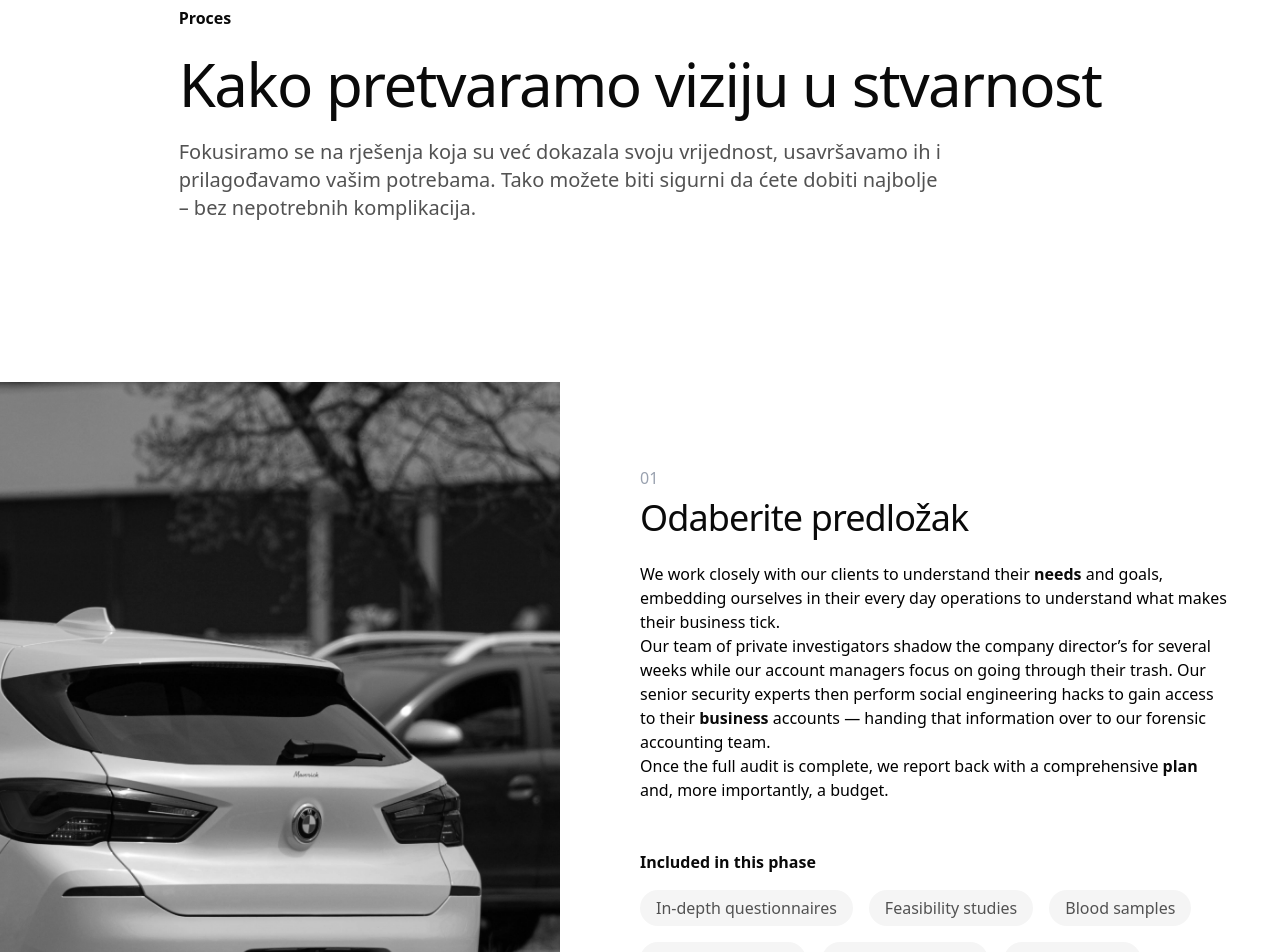
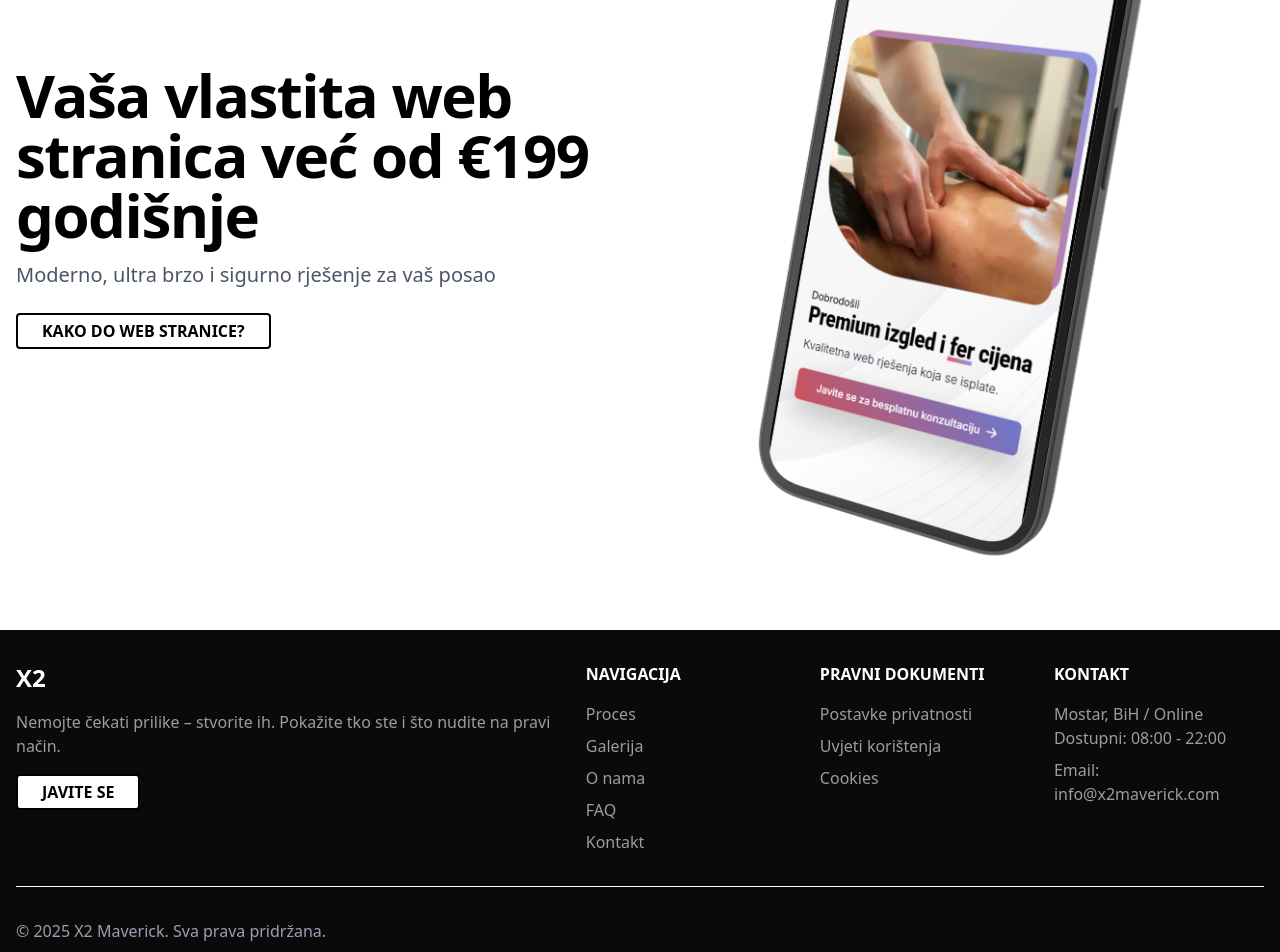
Before and after one commit to maverickcro/x2maverick., a Next.js app: page / in a window 1280 px wide. Shown: the part 260-1212 px from the top of the page. Built offline with nearby package versions, Linux system fonts and the light colour scheme.

Commit message:
Hero page, redid links and routing

```diff
--- a/app/components/NavControls.js
+++ b/app/components/NavControls.js
@@ -22,18 +22,19 @@ export default function NavControls({ isNavOpen, setIsNavOpen }) {
         </Link>
       </div>
       {/* napravi komponentu od ovog buttona */}
-
-      <motion.div
-        initial={{ opacity: 0 }}
-        animate={{ opacity: 1 }}
-        exit={{ opacity: 0 }}
-        transition={{ duration: 0.5, ease: "easeInOut" }}
-        className="absolute top-6 right-25 z-30"
-      >
-        <button className="rounded-sm border-2 border-double border-black bg-white px-6 py-1 font-bold uppercase text-black transition-all duration-300 hover:translate-x-[-4px] hover:translate-y-[-4px] hover:rounded-md hover:shadow-[4px_4px_0px_black] active:translate-x-[0px] active:translate-y-[0px] active:rounded-2xl active:shadow-none">
+      <Link href="/kontakt" passHref legacyBehavior>
+        <motion.a
+          initial={{ opacity: 0 }}
+          animate={{ opacity: 1 }}
+          exit={{ opacity: 0 }}
+          transition={{ duration: 0.5, ease: "easeInOut" }}
+          className="absolute top-6 right-25 z-30 inline-block max-w-fit rounded-sm border-2 border-double border-black bg-white px-6 py-1 font-bold uppercase text-black transition-all duration-300
+              hover:-translate-x-1 hover:-translate-y-1 hover:rounded-md hover:shadow-[4px_4px_0px_black]
+              active:translate-x-0 active:translate-y-0 active:rounded-2xl active:shadow-none"
+        >
           Javite se
-        </button>
-      </motion.div>
+        </motion.a>
+      </Link>
 
       <div className="absolute top-3 right-3 z-30">
         <AnimatedHamburgerButton
--- a/app/page.js
+++ b/app/page.js
@@ -1,110 +1,44 @@
+"use client";
 import Image from "next/image";
+import Link from "next/link";
+import { motion } from "framer-motion";
 export default function Home() {
   return (
-    <main className="w-full flex-auto min-h-screen  flex flex-col bg-white text-black p-4">
-      <div className="mx-auto max-w-7xl px-6 lg:px-8 mt-24 sm:mt-32 lg:mt-40">
-        <div className="mx-auto max-w-2xl lg:max-w-none">
-          <div style={{ opacity: "1", transform: "none" }}>
-            <h1>
-              <span className="block font-display text-base font-semibold text-neutral-950">
-                Proces
-              </span>
-              <span className="sr-only"> - </span>
-              <span className="mt-6 block max-w-5xl font-display text-5xl font-medium tracking-tight [text-wrap:balance] text-neutral-950 sm:text-6xl">
-                Kako pretvaramo viziju u stvarnost
-              </span>
-            </h1>
-            <div className="mt-6 max-w-3xl text-xl text-neutral-600">
-              <p>
-                Fokusiramo se na rješenja koja su već dokazala svoju vrijednost,
-                usavršavamo ih i prilagođavamo vašim potrebama. Tako možete biti
-                sigurni da ćete dobiti najbolje – bez nepotrebnih komplikacija.
-              </p>
-            </div>
-          </div>
+    <main className="w-full min-h-screen flex flex-col bg-white text-black p-4">
+      <section className="max-w-7xl mx-auto flex flex-col md:flex-row items-center">
+        <div className="flex flex-col md:w-1/2 mt-[5rem] md:mt-0">
+          <h1 className="text-4xl sm:text-5xl lg:text-6xl font-bold tracking-tight mb-4">
+            Vaša vlastita web stranica već od €199 godišnje
+          </h1>
+          <span className="text-lg sm:text-xl text-gray-600">
+            Moderno, ultra brzo i sigurno rješenje za vaš posao
+          </span>
+          <Link href="/proces" passHref legacyBehavior>
+            <motion.a
+              initial={{ opacity: 0 }}
+              animate={{ opacity: 1 }}
+              exit={{ opacity: 0 }}
+              transition={{ duration: 0.5, ease: "easeInOut" }}
+              className="inline-block max-w-fit my-6 rounded-sm border-2 border-double border-black bg-white px-6 py-1 font-bold uppercase text-black transition-all duration-300
+              hover:-translate-x-1 hover:-translate-y-1 hover:rounded-md hover:shadow-[4px_4px_0px_black]
+              active:translate-x-0 active:translate-y-0 active:rounded-2xl active:shadow-none"
+            >
+              Kako do web stranice?
+            </motion.a>
+          </Link>
         </div>
-      </div>
-      <div className="mt-24 space-y-24 [counter-reset:section] sm:mt-32 sm:space-y-32 lg:mt-40 lg:space-y-40">
-        <div className="mx-auto max-w-7xl px-6 lg:px-8 group/section [counter-increment:section]">
-          <div className="mx-auto max-w-2xl lg:max-w-none">
-            <div className="lg:flex lg:items-center lg:justify-end lg:gap-x-8 lg:group-even/section:justify-start xl:gap-x-20">
-              <div className="flex justify-center">
-                <div className="w-full flex-none sm:w-[45rem]">
-                  <div className="justify-center lg:justify-end lg:group-even/section:justify-start relative flex aspect-719/680 w-full grayscale">
-                    <Image
-                      src="/auto1.jpg"
-                      alt="Auto"
-                      layout="fill"
-                      objectFit="cover"
-                    />
-                  </div>
-                </div>
-              </div>
-              <div className="mt-12 lg:mt-0 lg:w-[37rem] lg:flex-none lg:group-even/section:order-first">
-                <div>
-                  <span className="text-gray-400">01</span>
-                  <h2 className="mt-2 font-display text-3xl font-medium tracking-tight text-neutral-950 sm:text-4xl">
-                    Odaberite predložak
-                  </h2>
-                  <div className="mt-6">
-                    <p>
-                      We work closely with our clients to understand their{" "}
-                      <strong className="font-semibold text-neutral-950">
-                        needs
-                      </strong>{" "}
-                      and goals, embedding ourselves in their every day
-                      operations to understand what makes their business tick.
-                    </p>
-                    <p>
-                      Our team of private investigators shadow the company
-                      director’s for several weeks while our account managers
-                      focus on going through their trash. Our senior security
-                      experts then perform social engineering hacks to gain
-                      access to their{" "}
-                      <strong className="font-semibold text-neutral-950">
-                        business
-                      </strong>{" "}
-                      accounts — handing that information over to our forensic
-                      accounting team.
-                    </p>
-                    <p>
-                      Once the full audit is complete, we report back with a
-                      comprehensive{" "}
-                      <strong className="font-semibold text-neutral-950">
-                        plan
-                      </strong>{" "}
-                      and, more importantly, a budget.
-                    </p>
-                  </div>
-                  <h3 className="mt-12 font-display text-base font-semibold text-neutral-950">
-                    Included in this phase
-                  </h3>
-                  <ul role="list" className="mt-4 flex flex-wrap gap-4">
-                    <li className="rounded-full bg-neutral-100 px-4 py-1.5 text-base text-neutral-600">
-                      In-depth questionnaires
-                    </li>
-                    <li className="rounded-full bg-neutral-100 px-4 py-1.5 text-base text-neutral-600">
-                      Feasibility studies
-                    </li>
-                    <li className="rounded-full bg-neutral-100 px-4 py-1.5 text-base text-neutral-600">
-                      Blood samples
-                    </li>
-                    <li className="rounded-full bg-neutral-100 px-4 py-1.5 text-base text-neutral-600">
-                      Employee surveys
-                    </li>
-                    <li className="rounded-full bg-neutral-100 px-4 py-1.5 text-base text-neutral-600">
-                      Proofs-of-concept
-                    </li>
-                    <li className="rounded-full bg-neutral-100 px-4 py-1.5 text-base text-neutral-600">
-                      Forensic audit
-                    </li>
-                  </ul>
-                </div>
-              </div>
-            </div>
-          </div>
+
+        <div className="md:w-1/2 flex justify-center">
+          <Image
+            src="/hero-phone.png"
+            alt="Hero Phone Mockup"
+            className="w-full max-w-xs sm:max-w-sm lg:max-w-md object-contain"
+            width={500}
+            height={700}
+            objectFit="cover"
+          />
         </div>
-      </div>
+      </section>
     </main>
   );
 }
```
Also changed, not shown: app/kontakt/page.js (renamed from app/contact/page.js), public/hero-phone.png (added).
